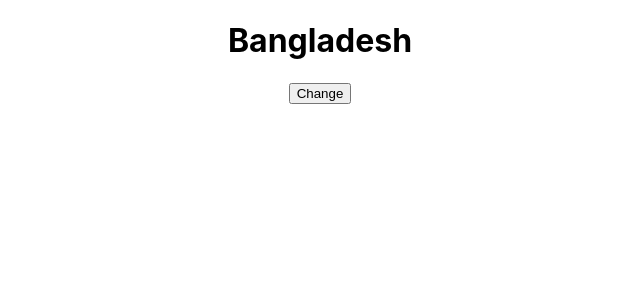
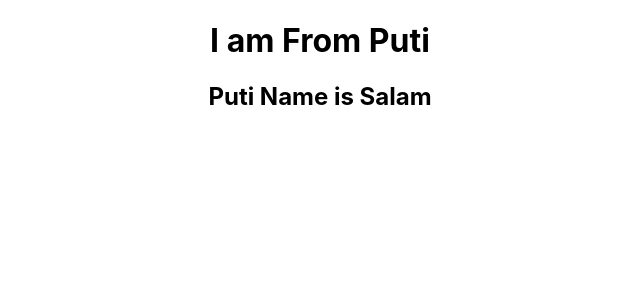
Before and after one commit to jubaerahamedbd/React-Router, a React (Create React App) app: page / in a window 1280 px wide. Shown: the top 300 px of the page, without its empty margins (320-960 px from the left). Built offline with nearby package versions, Linux system fonts and the light colour scheme.

Commit message:
Component Tree & Props Passing

```diff
--- a/src/App.js
+++ b/src/App.js
@@ -1,10 +1,11 @@
 import './App.css';
-import Demo from './Demo';
+import Son from './components/Son';
+
 function App() {
 
   return (
     <div className="App">
-      <Demo />
+      <Son name="Puti Name is Salam"/>
     </div>
   );
 }
--- a/src/Demo.js
+++ /dev/null
@@ -1,15 +0,0 @@
-import React, { useState } from 'react';
-
-const Demo = () => {
-    const [name,setname]=useState({
-        country: "Bangladesh"
-    })
-    return (
-        <div>
-            <h1>{name.country}</h1>
-            <button onClick={()=>setname({country:"USA"})}>Change</button>
-        </div>
-    );
-};
-
-export default Demo;
--- /dev/null
+++ b/src/components/Nati.js
@@ -0,0 +1,11 @@
+import React from 'react';
+import Puti from './Puti';
+const Nati = (props) => {
+    return (
+        <div>
+           <Puti name={props.name}/>
+        </div>
+    );
+};
+
+export default Nati;
--- /dev/null
+++ b/src/components/Puti.js
@@ -0,0 +1,12 @@
+import React from 'react';
+
+const Puti = (props) => {
+    return (
+        <div>
+            <h1>I am From Puti</h1>
+            <h2>{props.name}</h2>
+        </div>
+    );
+};
+
+export default Puti;
--- /dev/null
+++ b/src/components/Son.js
@@ -0,0 +1,12 @@
+import React from 'react';
+import Nati from './Nati';
+
+const Son = (props) => {
+    return (
+        <div>
+           <Nati name={props.name}/>
+        </div>
+    );
+};
+
+export default Son;
```
